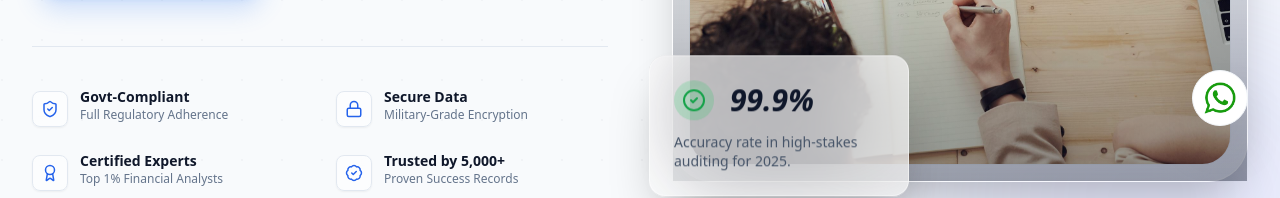
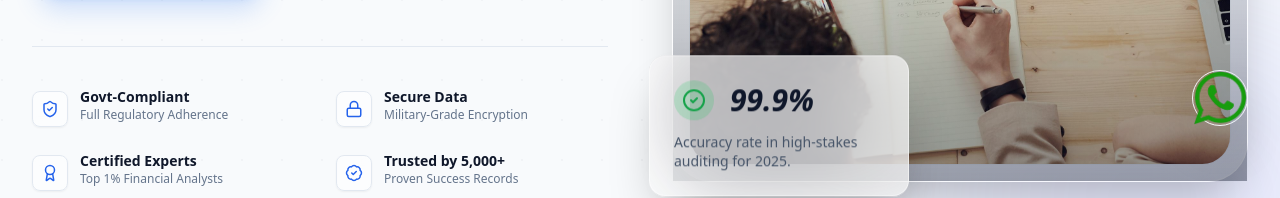
Before and after one commit to drkonkiro2006-lab/FinanceHub, a React (Vite) app in the folder frontend/: page / in a window 1280 px wide. Shown: the part 642-840 px from the top of the page. Built offline with nearby package versions, Linux system fonts and the light colour scheme; no server answers.

Commit message:
Update Layout.jsx

```diff
--- a/frontend/src/components/layout/Layout.jsx
+++ b/frontend/src/components/layout/Layout.jsx
@@ -5,7 +5,7 @@ import MobileMenu from './MobileMenu.jsx';
 import MobileInfoPanel from './MobileInfoPanel.jsx';
 import { Linkedin, Twitter, Facebook, Instagram, Phone, Mail, MapPin } from 'lucide-react';
 import logo from "../../../src/assets/images/mybrand.png";
-
+import Wblogo from "../../../src/assets/images/images-removebg-preview.png";
 export default function Layout({ children }) {
   const [stuck, setStuck] = useState(false);
   const [menuOpen, setMenuOpen] = useState(false);
@@ -74,11 +74,11 @@ export default function Layout({ children }) {
 
       {/* Floating WhatsApp */}
       <a
-        href="https://wa.me/919000000000"
+        href="https://wa.me/918918593565"
         target="_blank"
-        className="fixed bottom-8 right-8 z-[90] w-14 h-14 bg-white dark:bg-slate-800 rounded-full shadow-2xl flex items-center justify-center hover:-translate-y-2 transition-all duration-300 border border-slate-100 dark:border-white/10"
+        className="fixed bottom-8 right-8 z-[90] w-14 h-14 bg-transparent dark:bg-slate-800 rounded-full shadow-2xl flex items-center justify-center hover:-translate-y-2 transition-all duration-300 border border-slate-100 dark:border-white/10"
       >
-        <img src="/src/assets/images/images-removebg-preview.png" alt="WhatsApp" className="w-8 h-8 object-contain" />
+        <img src={Wblogo}/>
       </a>
     </div>
   );
```
